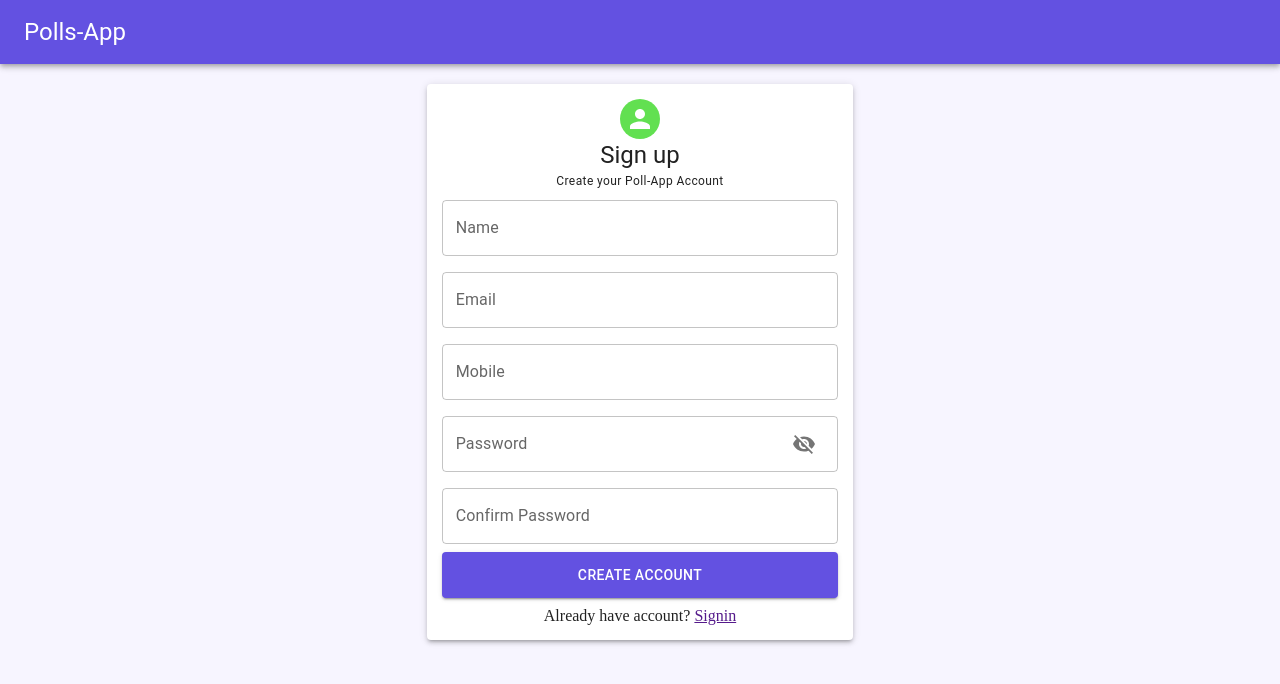
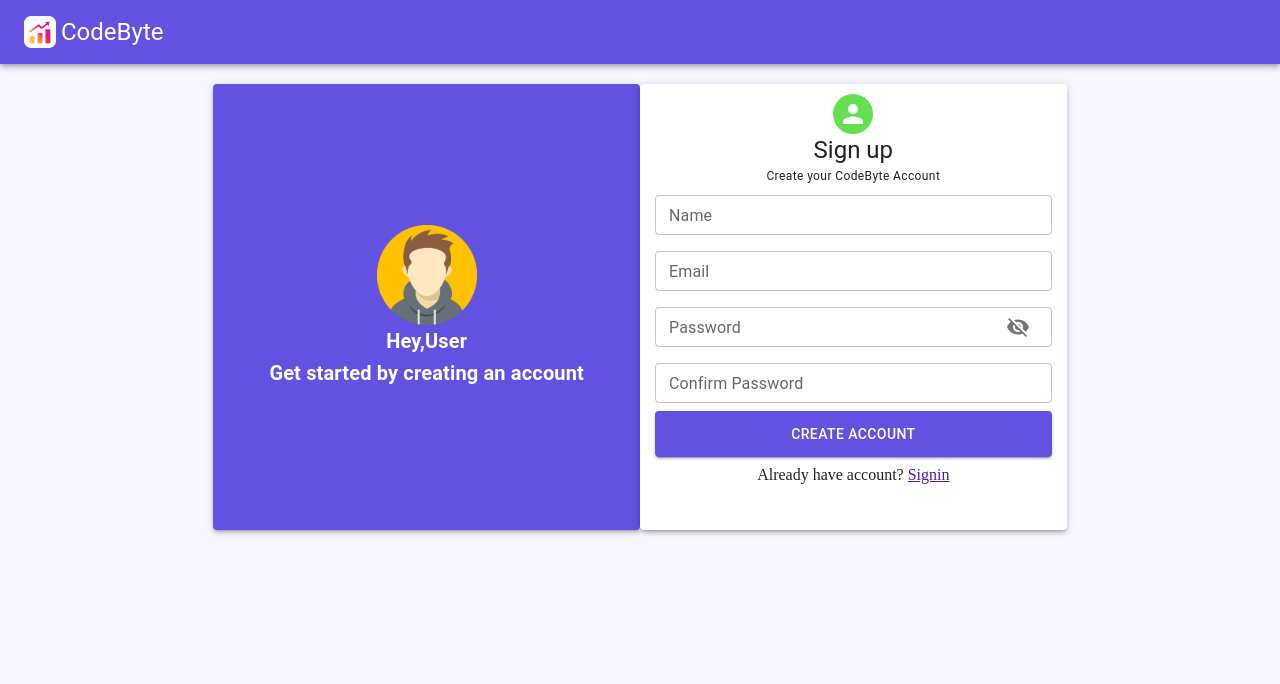
Before and after one commit to harshavardhan-sureify/codebyte-fe, a React (Create React App) app: page / in a window 1280 px wide. Shown: the top 684 px of the page. Built offline with nearby package versions, Linux system fonts and the light colour scheme.

Commit message:
made necessary changes

```diff
--- a/src/App.js
+++ b/src/App.js
@@ -1,6 +1,6 @@
  import { Box, useTheme } from '@mui/material'
 import React from 'react';
-import SignupPage from './Components/SignupPage';
+import SignupPage from './components/SignupPage';
 
  const App = () => {
 
--- a/src/Themes/theme.js
+++ /dev/null
@@ -1,14 +0,0 @@
-import { createTheme } from "@mui/material";
-
-
-
-export const theme=createTheme({
-    palette:{
-        primary:{
-            main:"#6351e1"
-        },
-        success:{
-            main:"#62E051"
-        }
-    }
-})
--- a/src/Components/SignupPage.jsx
+++ b/src/components/SignupPage.jsx
@@ -1,7 +1,8 @@
-import { useTheme } from "@emotion/react";
-import { DataArray, Visibility, VisibilityOff } from "@mui/icons-material";
+import { Visibility, VisibilityOff } from "@mui/icons-material";
 import { signUrl } from "../constants";
+import { theme } from "../themes/theme";
 import {
+  Alert,
   AppBar,
   Avatar,
   Button,
@@ -15,48 +16,40 @@ import {
 } from "@mui/material";
 
 import React, { useEffect, useState } from "react";
-var message = "";
+import { SignUpTextField } from "./styles";
+import image from "../images/image.png";
+import image2 from "../images/image2.png";
+import { ImagePaper } from "./styles";
+import { ImageText } from "./styles";
+let message = "";
 
-const paperStyle = {
-  padding: "15px",
-  margin: "20px 0px",
-};
-const textField = {
-  margin: "8px 0px",
-};
 const initialize = () => {
   return {
     name: "",
     email: "",
-    mobile: "",
+
     password: "",
     cpassword: "",
   };
 };
 const SignupPage = () => {
-  const theme = useTheme();
   const [signUpForm, setSignUpForm] = useState(initialize());
   const [error, setErrors] = useState({});
   const [submitStatus, setSubmitStatus] = useState("");
   const [seePassword, setSeePassword] = useState(false);
 
   const sendSignUpDataToServer = async (data) => {
-    console.log(data,"what a drag")
     try {
-      delete data.cpassword
+      delete data.cpassword;
       const res = await fetch(signUrl, {
         method: "POST",
-        headers: { "Content-Type": 'application/json' },
-        body:JSON.stringify(data)
-      })
+        headers: { "Content-Type": "application/json" },
+        body: JSON.stringify(data),
+      });
       if (res.ok) {
-        alert("submitted")
       }
-    }
-    catch (err) {
-      console.log(err)
-    }
-  }
+    } catch (err) {}
+  };
 
   const handleChange = (e) => {
     setSignUpForm({ ...signUpForm, [e.target.name]: e.target.value });
@@ -66,7 +59,7 @@ const SignupPage = () => {
   const handleSubmit = (e) => {
     e.preventDefault();
 
-    if (Object.keys(error).length != 5) {
+    if (Object.keys(error).length != 4) {
       if (Object.keys(error).length == 0) {
         setSubmitStatus("Please fill the form ");
         return;
@@ -83,7 +76,7 @@ const SignupPage = () => {
       }
     }
     setSubmitStatus("");
-    sendSignUpDataToServer(signUpForm)
+    sendSignUpDataToServer(signUpForm);
   };
   const validations = (clickedField, value) => {
     message = "";
@@ -110,29 +103,19 @@ const SignupPage = () => {
         if (!value) {
           message = "Password is required";
         } else if (value.length < 8) {
-          message = "password length should be atleast 8";
+          message = "Password length should be atleast 8";
         } else if (
           !/(?=.*[a-z])(?=.*[A-Z])(?=.*\d)(?=.*[!@#$%^&*()])/.test(value)
         ) {
           message =
-            "Passwors must contain atleast one upper,one lower,one digit and one special character";
+            "Password must contain atleast one upper,one lower,one digit and one special character";
         }
         break;
       case "cpassword":
         if (!value) {
-          message = " Confirm Password is required";
+          message = " Confirm password is required";
         } else if (value != signUpForm.password) {
-          message = "password not match";
-        }
-        break;
-      case "mobile":
-        if (!value) {
-          message = " mobile no. is required";
-        } else if (!/^\d{10}$/.test(value)) {
-          message = "mobile no. should have 10 digits";
-        } else if (!/^[9,8,7,6]\d{9}$/.test(value)) {
-          message =
-            "Mobile number should contain only digits and must start with 9,8,7 or 6";
+          message = "Password not match";
         }
         break;
     }
@@ -141,76 +124,89 @@ const SignupPage = () => {
   };
 
   return (
-    <Grid sx={{ backgroundColor: "#f7f5ff", minHeight: "100vh" }}>
+    <Grid
+      sx={{
+        backgroundColor: theme.palette.bColor.main,
+        minHeight: "100vh",
+      }}
+    >
       <AppBar position="sticky">
         <Toolbar>
-          <Typography variant="h5">Polls-App</Typography>
+          <img src={image2} alt="" width="32px" heigth="32px" />
+          <Typography variant="h5" sx={{ marginLeft: "5px" }}>
+            CodeByte
+          </Typography>
         </Toolbar>
       </AppBar>
       <Grid container sx={{ display: "flex", justifyContent: "center" }}>
-        <Grid item xs={12} md={6} lg={4}>
-          <Paper elevation={3} style={paperStyle} align={"center"}>
+        <Grid item xs={6} md={6} lg={4}>
+          <ImagePaper elevation={3} align={"center"}>
+            <img src={image} alt="" width="100px" height="100px" />
+            <ImageText variant="h6">Hey,User</ImageText>
+            <ImageText variant="h6">
+              Get started by creating an account
+            </ImageText>
+          </ImagePaper>
+        </Grid>
+        <Grid item xs={6} md={6} lg={4}>
+          <Paper
+            elevation={3}
+            sx={{ padding: "2px 15px", margin: "20px 0px", height: "100%" }}
+            align={"center"}
+          >
             {submitStatus && (
-              <Typography variant="p" color="error">
-                {submitStatus}
-              </Typography>
+              <Alert severity="error">
+                <strong>{submitStatus} </strong>
+              </Alert>
             )}
             <Avatar
-              sx={{ backgroundColor: theme.palette.success.main }}
+              sx={{
+                backgroundColor: theme.palette.success.main,
+                marginTop: "8px",
+              }}
             ></Avatar>
             <Typography variant="h5">Sign up</Typography>
             <Typography variant="caption">
-              Create your Poll-App Account
+              Create your CodeByte Account
             </Typography>
             <form method="post" onSubmit={handleSubmit}>
               <Grid>
-                <TextField
+                <SignUpTextField
                   fullWidth
                   label="Name"
                   placeholder="Enter your Name"
-                  sx={textField}
                   onChange={handleChange}
                   name="name"
                   value={signUpForm.name}
-                  error={error.name}
+                  error={!!error.name}
                   helperText={error.name}
+                  size="small"
                 >
                   {" "}
-                </TextField>
-                <TextField
+                </SignUpTextField>
+
+                <SignUpTextField
                   fullWidth
                   label="Email"
                   placeholder="Enter your Email"
-                  sx={textField}
                   onChange={handleChange}
                   name="email"
                   value={signUpForm.email}
-                  error={error.email}
+                  error={!!error.email}
                   helperText={error.email}
+                  size="small"
                 >
                   {" "}
-                </TextField>
-                <TextField
-                  fullWidth
-                  label="Mobile"
-                  placeholder="Enter your Mobile"
-                  sx={textField}
-                  onChange={handleChange}
-                  name="mobile"
-                  value={signUpForm.mobile}
-                  error={error.mobile}
-                  helperText={error.mobile}
-                >
-                  {" "}
-                </TextField>
-                <TextField
+                </SignUpTextField>
+
+                <SignUpTextField
                   fullWidth
                   type={seePassword ? "text" : "password"}
                   label="Password"
                   placeholder="Enter your password"
-                  sx={textField}
                   onChange={handleChange}
                   name="password"
+                  size="small"
                   value={signUpForm.password}
                   error={!!error.password}
                   helperText={error.password}
@@ -227,19 +223,19 @@ const SignupPage = () => {
                   }}
                 >
                   {" "}
-                </TextField>
-                <TextField
+                </SignUpTextField>
+                <SignUpTextField
                   fullWidth
                   type="password"
                   label="Confirm Password"
                   placeholder="Enter your Pasword"
-                  sx={textField}
                   onChange={handleChange}
                   name="cpassword"
                   value={signUpForm.cpassword}
-                  error={error.cpassword}
+                  error={!!error.cpassword}
                   helperText={error.cpassword}
-                ></TextField>
+                  size="small"
+                ></SignUpTextField>
                 <Button
                   type="submit"
                   fullWidth
--- /dev/null
+++ b/src/components/styles.js
@@ -0,0 +1,20 @@
+import styled from "@emotion/styled";
+import { Paper, TextField, Typography } from "@mui/material";
+import { theme } from "../themes/theme";
+export const SignUpTextField = styled(TextField)({
+  margin: "8px 0px",
+});
+export const ImagePaper = styled(Paper)({
+  padding: "2px 15px",
+  margin: "20px 0px",
+  backgroundColor: theme.palette.primary.main,
+  height: "100%",
+  display: "flex",
+  flexDirection: "column",
+  justifyContent: "center",
+  alignItems: "center",
+});
+export const ImageText = styled(Typography)({
+    color: "white",
+    fontWeight:"bold"
+});
--- a/src/constants.js
+++ b/src/constants.js
@@ -1,7 +1,7 @@
-const goBaseUrl = "http://localhost:8080/"
-const phpBaseUrl = "http://localhost/";
-const prefix = ""
+const goBaseUrl = "http://localhost:8080/api/v1"
+const phpBaseUrl = "http://localhost/api/v1";
 
-const signUrl = goBaseUrl +prefix+"signup";
+
+const signUrl = goBaseUrl +"signup";
 
 export { signUrl }
--- a/src/index.js
+++ b/src/index.js
@@ -3,7 +3,7 @@ import ReactDOM from "react-dom/client";
 
 import App from "./App";
 import { ThemeProvider } from "@mui/material";
-import { theme } from "./Themes/theme";
+import { theme } from "./themes/theme";
 
 const root = ReactDOM.createRoot(document.getElementById("root"));
 root.render(
--- /dev/null
+++ b/src/themes/theme.js
@@ -0,0 +1,15 @@
+import { createTheme } from "@mui/material";
+
+export const theme = createTheme({
+  palette: {
+    primary: {
+      main: "#6351e1",
+    },
+    success: {
+      main: "#62E051",
+    },
+    bColor: {
+      main: "#f7f5ff",
+    },
+  },
+});
```
Also changed, not shown: src/components/LoginPage.jsx (renamed from src/Components/LoginPage.jsx), src/images/image.png (added), src/images/image2.png (added).
